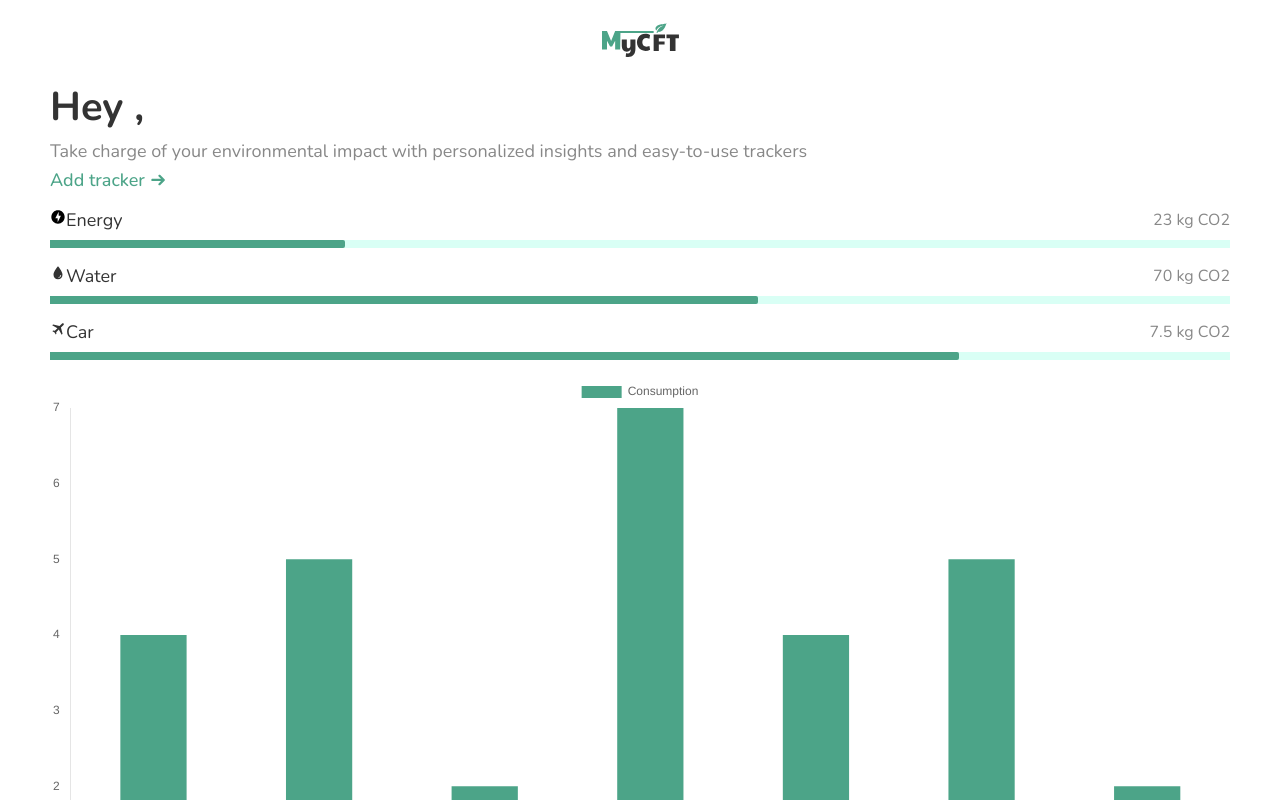
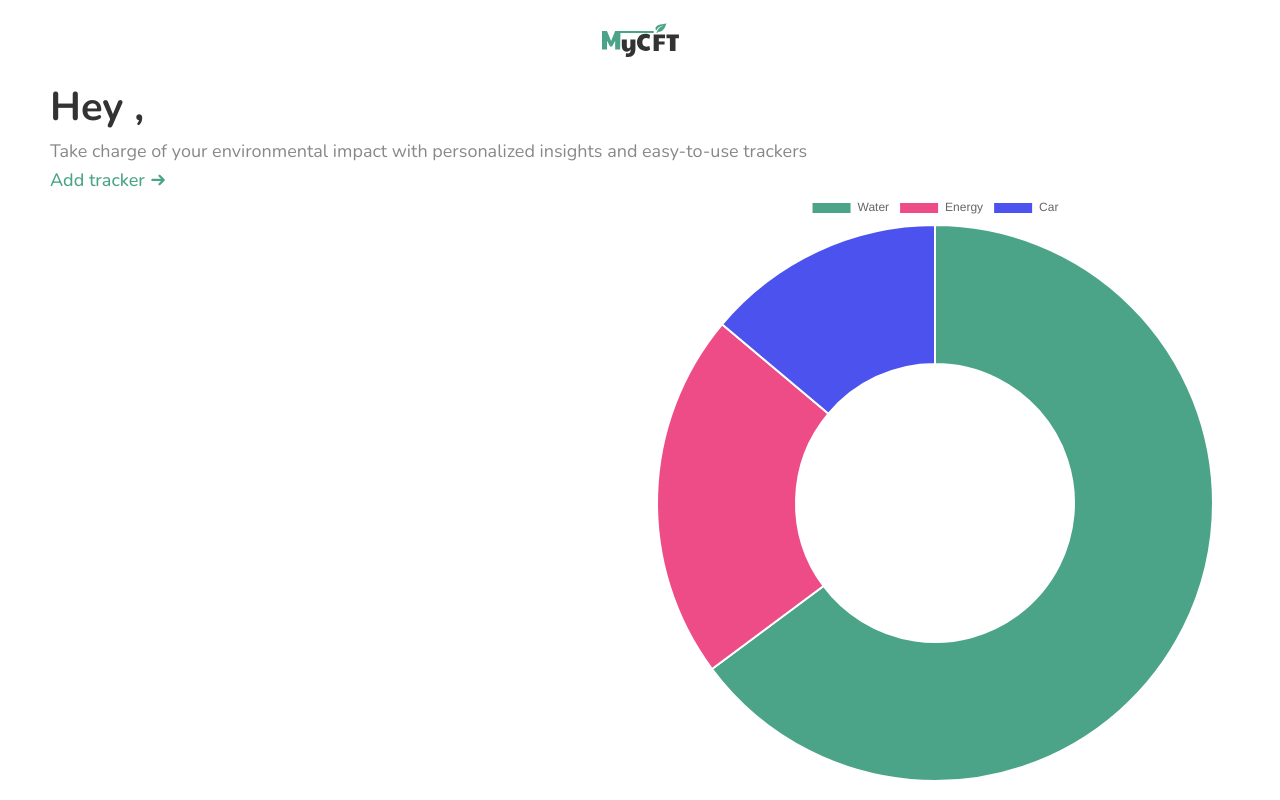
Before and after one commit to bogdangosa/MyCFT-frontend, a React (Vite) app: page / in a window 1280 px wide. Shown: the top 800 px of the page. Built offline with nearby package versions, Linux system fonts and the light colour scheme; no server answers; sample sign-in values are in the browser's storage.

Commit message:
doughnut chart

```diff
--- a/src/Pages/Home.css
+++ b/src/Pages/Home.css
@@ -36,3 +36,8 @@
     width: 100%;
     margin-top: 1rem;
 }
+
+.doughnut-chart-container{
+    width: 50%;
+    margin-left: 50%;
+}
--- a/src/Pages/Home.jsx
+++ b/src/Pages/Home.jsx
@@ -10,6 +10,7 @@ import { useNavigate } from 'react-router-dom';
 import { useMyUserUpdate, useUserContext } from '../contexts/UserContext';
 import { consumption_data } from '../data/consumption_data';
 import BarChart from '../components/Charts/BarChart';
+import DoughnutChart from '../components/Charts/DoughnutChart';
 
 const Home = () => {
   const [AddTrackerPopUpState,setAddTrackerPopUpState] = useState(false)
@@ -19,7 +20,7 @@ const Home = () => {
   const user = {
     name: 'Bogdan',
     email: 'bogdan.gosa@gmail.com',
-    car_consumption: 7.5,
+    car_consumption: 15,
     water_consumption: 70,
     energy_consumption: 23,
   }
@@ -33,14 +34,12 @@ const Home = () => {
         hoverBackgroundColor:["#333"]
     }],
   });
-  const [DoughnutChartData,setDoughnutChartData] = useState({
-    labels: ["Water","Energy","Car"],
+  const [DoughnutChartDataValue,setDoughnutChartDataValue] = useState({
+    labels: ['Water','Energy','Car'],
     datasets:[{
         label:"Total Consumption",
         data: [user.water_consumption,user.energy_consumption,user.car_consumption],
-        backgroundColor: ["#4CA488",,"#4CA488","#4CA488"],
-        barPercentage:0.5,
-        hoverBackgroundColor:["#333","#333","#333"]
+        backgroundColor: ["#4CA488","#ED4C86","#4C52ED"],
     }],
   });
   const user2 = useUserContext();
@@ -55,7 +54,7 @@ const Home = () => {
   return (
     <div className='home container'>
         <section className="top-text-container flex-start">
-          <h1 className='c-text1'>Hey {user2.name},</h1>
+          <h1 className='c-text1'>Hey {user2?.name},</h1>
           <p className='c-text2'>Take charge of your environmental impact with personalized insights and easy-to-use trackers</p>
           <div className="arrow-link c-primary flex-start" onClick={()=>setAddTrackerPopUpState(true)}>
             <p>Add tracker</p>
@@ -63,7 +62,9 @@ const Home = () => {
           </div>
         </section>
 
-        {/*<DoughnutChartData data={DoughnutChartData}/>*/}
+        <div className="doughnut-chart-container">
+          <DoughnutChart data={DoughnutChartDataValue}/>
+        </div>
       <section className="stats-section flex-start">
         <StatElement label="Energy" percentage={25} icon={<img src='./energy-icon.svg'/>} unit={user.energy_consumption +" kg CO2"}/>
         <StatElement label="Water" percentage={60} icon={<img src='./water-icon.svg'/>} unit={user.water_consumption +" kg CO2"}/>
```
